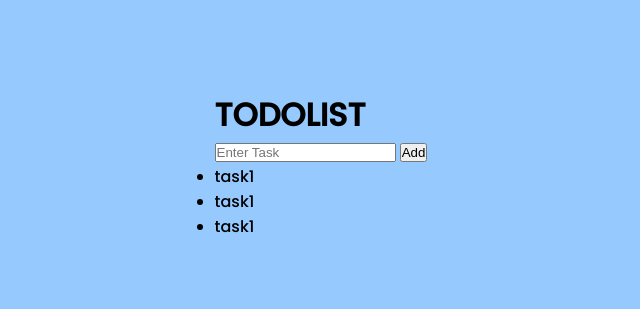
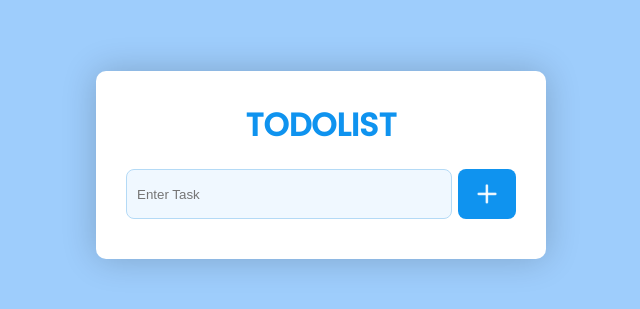
Before and after one commit to Mukhtarrahimi/ToDoList, a plain HTML site: page index.html in a window 1280 px wide. Shown: the part 235-544 px from the top of the page, without its empty margins (319-959 px from the left). Drawn offline with Linux system fonts and the light colour scheme.

Commit message:
css code

```diff
--- a/index.html
+++ b/index.html
@@ -11,13 +11,13 @@
       <h1 class="title">ToDoList</h1>
       <div class="form">
         <input type="text" id="task" placeholder="Enter Task" />
-        <button id="add">Add</button>
+        <button id="add"><img src="./assets/img/add.png" alt="" /></button>
       </div>
-      <ul id="list">
+      <!-- <ul id="list">
+        <li class="checked">task1</li>
         <li>task1</li>
         <li>task1</li>
-        <li>task1</li>
-      </ul>
+      </ul> -->
     </div>
     <script src="script/app.js"></script>
   </body>
--- a/style/style.css
+++ b/style/style.css
@@ -1,26 +1,116 @@
 @font-face {
-    font-family: 'poppins';
+  font-family: "poppins";
   src: url(../assets/fonts/Poppins-Medium.ttf);
 }
 @font-face {
-    font-family: 'yekan';
+  font-family: "yekan";
   src: url(../assets/fonts/Yekan.woff);
 }
-*{
+* {
   margin: 0;
   padding: 0;
   box-sizing: border-box;
 }
-body{
+body {
   width: 100%;
   height: 100vh;
-    background-color: #96cafe;
+  background-color: #9ecdfc;
   /* background-image: linear-gradient(92deg, #8EC5FC 0%, #e5cffa 100%); */
   display: flex;
   align-items: center;
   justify-content: center;
-    font-family: 'poppins',sans-serif;
+  font-family: "poppins", sans-serif;
 }
-.title{
+.title {
   text-transform: uppercase;
+  color: #0f93ef;
+  margin-bottom: 20px;
+  text-align: center;
 }
+
+.container {
+  display: flex;
+  flex-direction: column;
+  width: 450px;
+  padding: 30px 30px 40px 30px;
+  border-radius: 10px;
+  background-color: white;
+  box-shadow: 0 0 35px rgba(0, 0, 0, 0.2);
+  position: relative;
+}
+
+.form {
+  width: 100%;
+  display: flex;
+  align-items: center;
+  justify-content: space-between;
+  height: 50px;
+  overflow: hidden;
+  gap: 6px;
+}
+.form button {
+  background-color: #0f93ef;
+  height: 100%;
+  width: 70px;
+  border-radius: 8px;
+  border: none;
+  outline: none;
+  cursor: pointer;
+  display: flex;
+  align-items: center;
+  justify-content: center;
+  transition: 1s;
+}
+.form button:hover {
+  background-color: #008cef;
+}
+.form button img {
+  width: 20px;
+}
+.form input {
+  width: 100%;
+  background-color: aliceblue;
+  padding: 0 10px;
+  height: 100%;
+  outline: none;
+  border-radius: 8px;
+  border: none;
+  color: black;
+  border: solid 1px #b4daf6;
+}
+.form input:hover {
+  background-color: rgb(229, 243, 255);
+}
+
+ul {
+  margin-top: 20px;
+
+}
+ul li {
+  list-style: none;
+  margin-bottom: 15px;
+  user-select: none;
+  cursor: pointer;
+  display: flex;
+  align-items: center;
+  margin-left: 28px;
+}
+ul li::before {
+  content: "";
+  width: 20px;
+  height: 20px;
+  background-image: url(../assets/img/circle.png);
+  background-size: cover;
+  background-position: center;
+  border-radius: 50%;
+  position: absolute;
+  left: 30px;
+}
+
+ul li.checked {
+  color: #818080;
+  text-decoration: line-through;
+}
+ul li.checked::before {
+  background-image: url(../assets/img/complate.png);
+}
```
Lines whose indentation alone changed are shown as unchanged.
